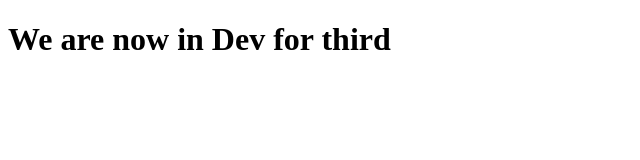
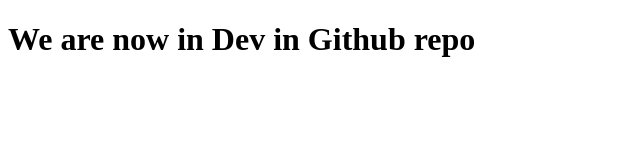
Before and after one commit to hassaneltobgy/Agile_assessment, a plain HTML site: page index.html in a window 1280 px wide. Shown: the whole page, without its empty margins (0-640 px from the left). Drawn offline with Linux system fonts and the light colour scheme.

Commit message:
Commting from Github repo to pull from local

```diff
--- a/index.html
+++ b/index.html
@@ -7,7 +7,7 @@
 </head>
 <body>
 
-<h1>We are now in Dev for third</h1>
+<h1>We are now in Dev in Github repo</h1>
 
 </body>
 </html>
```
